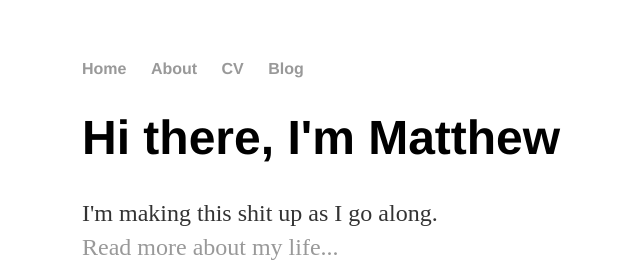
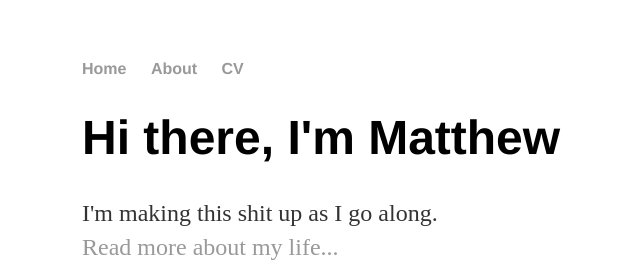
Before and after one commit to FortinbrasXVI/FortinbrasXVI.github.io, a Jekyll site: the page built from index.html, in a window 1280 px wide. Shown: the top 262 px of the page, without its empty margins (110-750 px from the left). Built offline with Jekyll 4.4.1, drawn with Linux system fonts in a browser that asks for light colours.

Commit message:
Update default.html

```diff
--- a/_layouts/default.html
+++ b/_layouts/default.html
@@ -10,8 +10,7 @@
 	    			<ul>
 	        			<li><a href="/">Home</a></li>
 		        		<li><a href="/about">About</a></li>
-	        			<li><a href="/cv">CV</a></li>
-	        			<li><a href="/blog">Blog</a></li>
+	        			<li><a href="/cv">CV</a></li
 	    			</ul>
 			</nav>
 			<div class="container">
```
